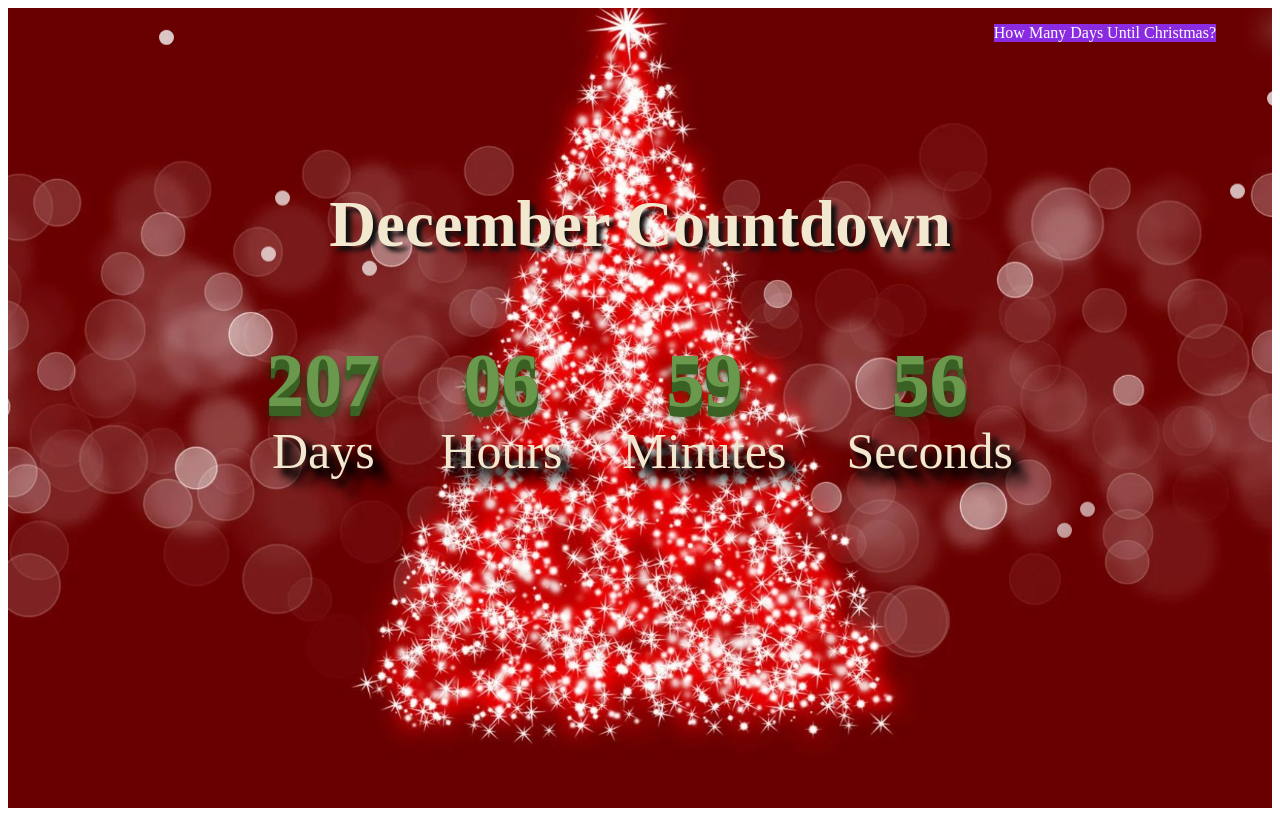
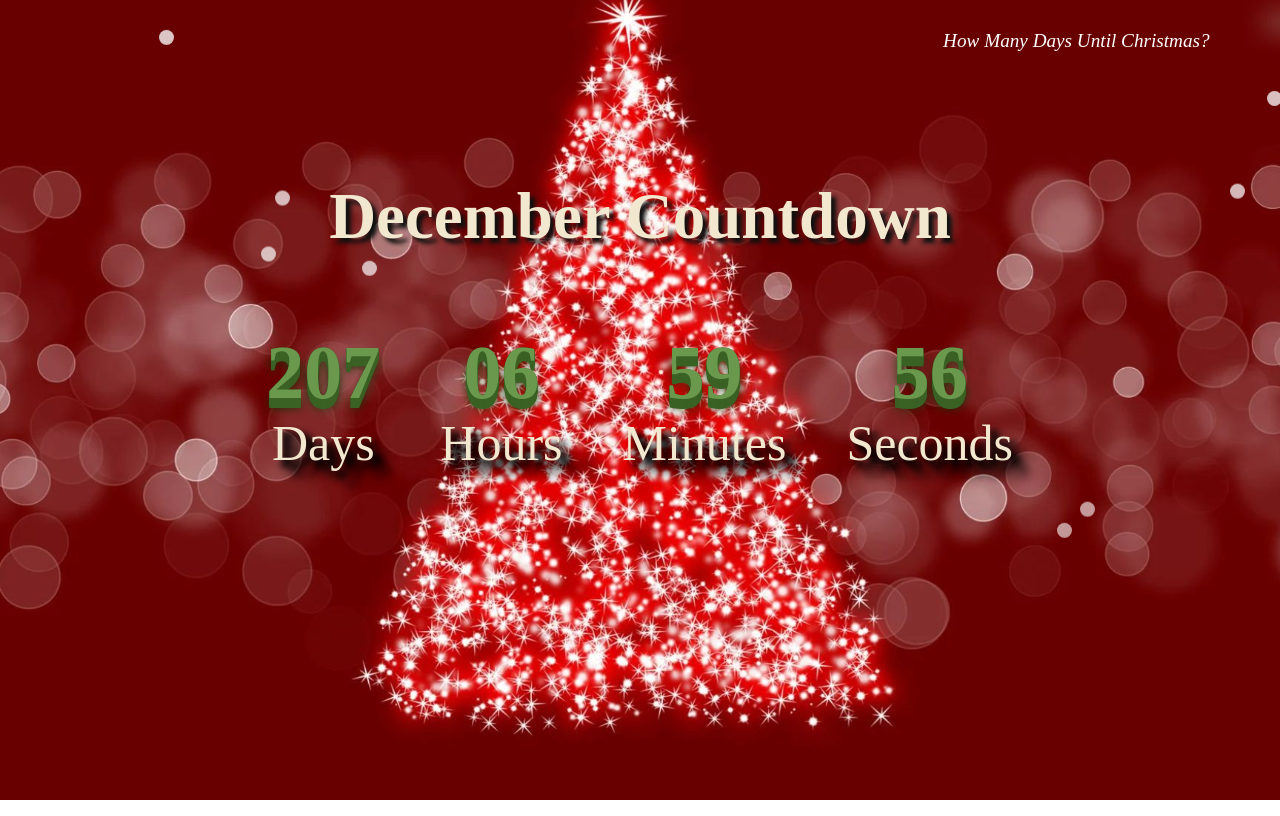
Before and after one commit to PabloEGonz/DecemberCountdown, a website built with webpack: page src/index.html in a window 1280 px wide. Built offline with nearby package versions, Linux system fonts and the light colour scheme.

Commit message:
Make background cover whole screen

```diff
--- a/src/style.css
+++ b/src/style.css
@@ -6,7 +6,9 @@
   background-size: cover;
   background-blend-mode: soft-light;
   background-position: center top;
+  position: absolute;
   height: 100vh;
+  width: 100vw;
   display: flex;
   flex-direction: column;
   text-align: center;
@@ -14,6 +16,8 @@
   align-items: center;
   margin: 0;
   overflow: hidden;
+  top: 0;
+  left: 0;
 }
 /* .december {
 } */
@@ -25,10 +29,11 @@
   top: 3%;
   color: white;
   text-decoration: none;
+  font-size: 1.2rem;
+  font-style: italic;
+  padding: 0.5vw;
 }
-.link-dec {
-  background-color: blueviolet;
-}
+
 .header {
   color: #f2e8cf;
   font-weight: bolder;
@@ -66,6 +71,21 @@
   font-size: 25px;
   text-shadow: 3px 3px 3px black, 4px 4px 4px black, 8px 8px 5px black;
 }
+/* xmas  */
+
+.xmas {
+  background-image: url("photos/xmasdeco.jpg");
+}
+
+.link-xmas {
+  background-color: #d90429;
+  border-radius: 6px;
+}
+
+.hide {
+  display: none;
+}
+
 .snow-container {
   position: fixed;
   top: 0;
@@ -138,19 +158,3 @@
     border-radius: 10px;
   }
 }
-/* xmas  */
-
-.xmas {
-  background-image: url("photos/xmasdeco.jpg");
-}
-
-.link-xmas {
-  background-color: #d90429;
-  border-radius: 6px;
-}
-
-/* hide */
-
-.hide {
-  display: none;
-}
```
